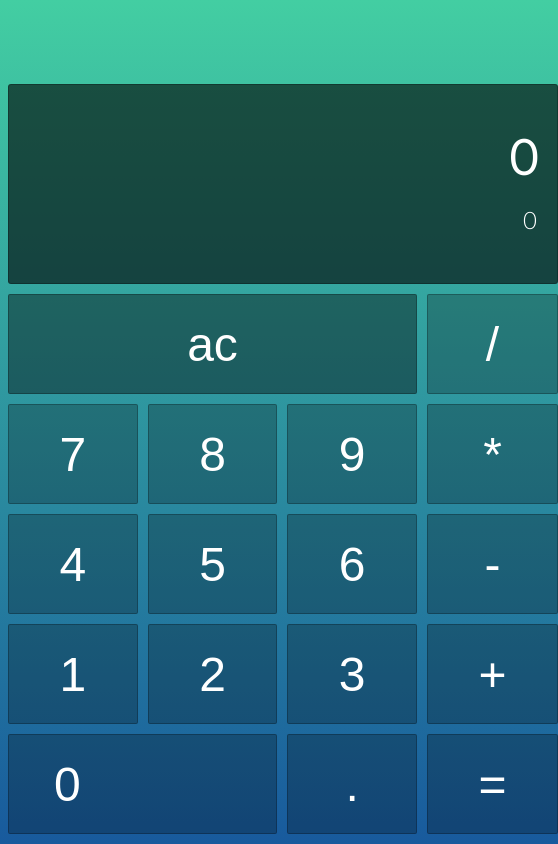
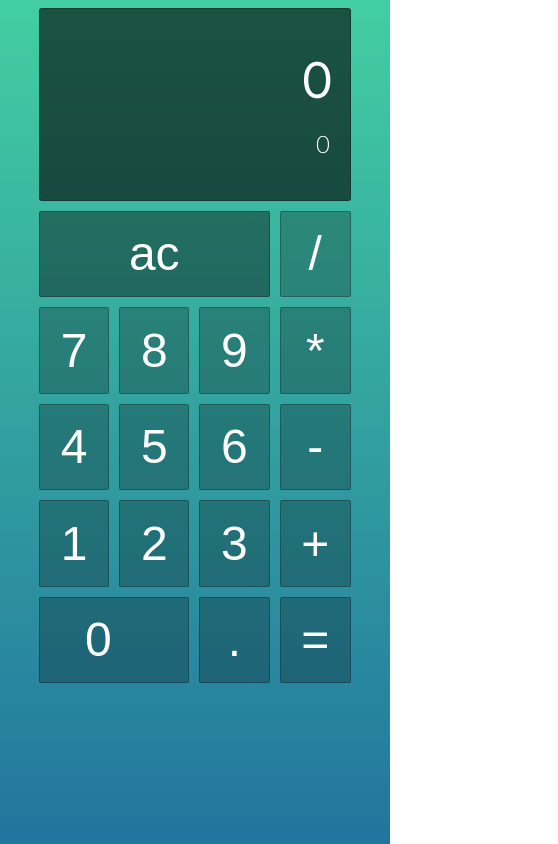
Before and after one commit to ryanmdoyle/react-calculator, a React (Create React App) app: page / in a window 390 px wide. Shown: the top 844 px of the page, 558 px wide, since content can reach past the window. Built offline with nearby package versions, Linux system fonts and the light colour scheme.

Commit message:
Responsive for phones

```diff
--- a/src/index.css
+++ b/src/index.css
@@ -1,6 +1,6 @@
 html {
   background: linear-gradient(#43cea2, #185a9d);
-  height: 100%;
+  height: 130vh;
   font-family: 'Lato', sans-serif;
 }
 
@@ -8,10 +8,10 @@ html {
   margin: auto;
   margin-top: 10vh;
   display: grid;
-  height: 750px;
-  width: 550px;
+  height: 60vh;
+  width: 30vw;
   grid-template-columns: auto auto auto auto;
-  grid-template-rows: 2fr 1fr 1fr 1fr 1fr 1fr;
+  grid-template-rows: 1fr 1fr 1fr 1fr 1fr 1fr;
   grid-gap: 10px 10px;
   grid-template-areas:
     "display display display display"
@@ -49,7 +49,6 @@ button:hover {
 }
 
 .button {
-  height: 100px;
   border-radius: 2px;
   text-align: center;
   font-size: 3em;
@@ -116,7 +115,6 @@ button:hover {
 
 #zero {
   grid-area: b0;
-  height: 100px;
   border-radius: 2px;
   text-align: center;
   font-size: 3em;
@@ -150,3 +148,51 @@ button:hover {
 #equals {
   grid-area: equals;
 }
+
+@media (max-height: 900px) {
+  .grid-container {
+    margin: auto;
+    margin-top: 10vh;
+    margin-bottom: 10vh;
+    height: 80vh;
+  }
+}
+
+@media (max-height: 750px) {
+  .grid-container {
+    margin: auto;
+    margin-top: 2vh;
+    margin-bottom: 5vh;
+    height: 93vh;
+  }
+  .button {
+    font-size: 1.5em;
+  }
+  #zero {
+    font-size: 1.5em;
+  }
+  .display h1 {
+    font-size: 2em;
+    line-height: 80%
+  }
+  .display p {
+      font-size: 1.25em;
+      line-height: 100%
+  }
+}
+
+@media (max-width: 1000px) {
+  .grid-container {
+    margin: auto;
+    width: 50vw;
+    max-width: 50vw;
+  }
+}
+
+@media (max-width: 750px) {
+  .grid-container {
+    margin: auto;
+    width: 80vw;
+    max-width: 80vw;
+  }
+}
```
